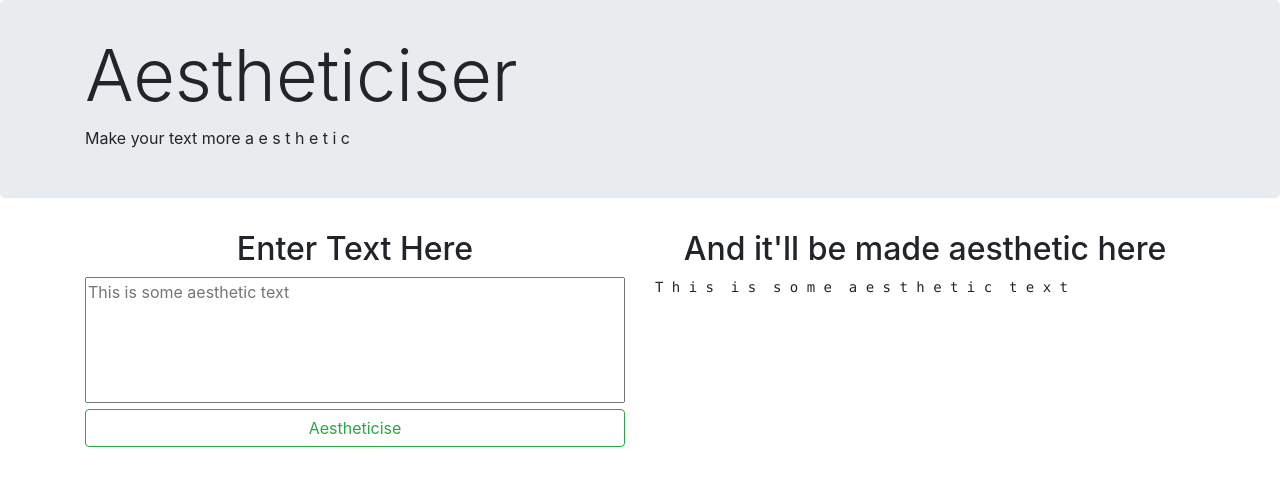
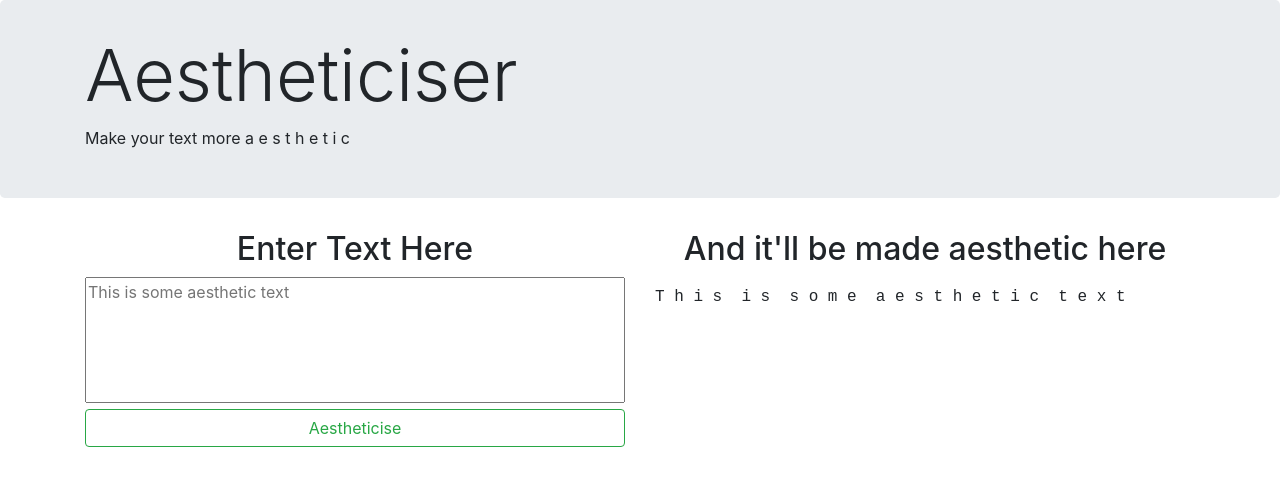
Before and after one commit to PaulOlteanu/Aestheticiser, a plain HTML site: page index.html in a window 1280 px wide. Drawn offline with nearby package versions, Linux system fonts and the light colour scheme.

Commit message:
Update index.html

```diff
--- a/index.html
+++ b/index.html
@@ -27,7 +27,7 @@
                 </div>
                 <div class="col-md-6">
                     <h2 style="text-align: center;">And it'll be made aesthetic here</h2>
-                    <pre id="aes-output"></pre>
+                    <p id="aes-output" style="display: block; font-family: monospace; white-space: pre; margin: 1em 0;"></pre>
                 </div>
             </div>
         </div>
```
